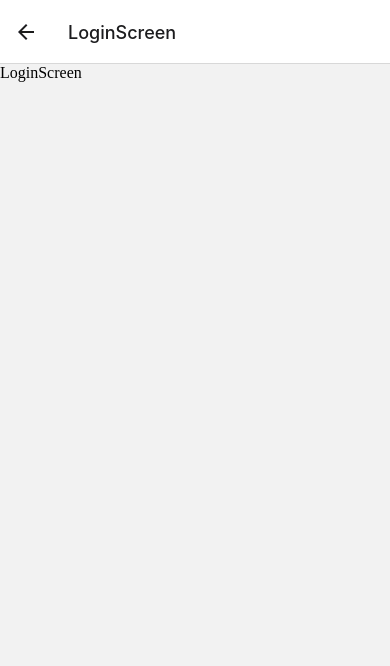
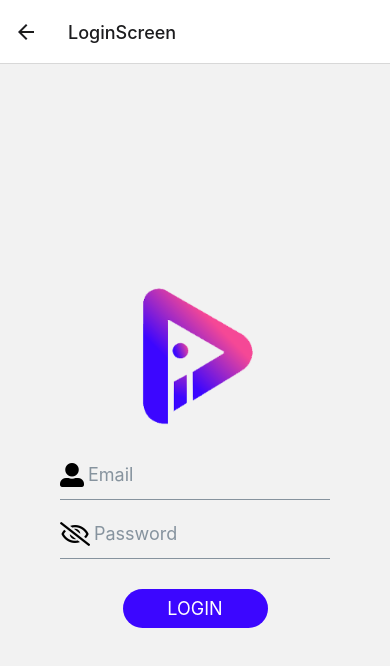
Before and after one commit to kelvindominguez1595/MyVideoAppTest, a React Native app: screen /LoginScreen in a window 390 px wide. Shown: the top 666 px of the page. Built offline with nearby package versions, Linux system fonts and the light colour scheme.

Commit message:
done loginsCreen

```diff
--- /dev/null
+++ b/src/UserFormContent/useLogin.tsx
@@ -0,0 +1,20 @@
+import { useState } from 'react';
+
+export const useLogin = <T extends Object>( initState: T ) => {
+
+    const [state, setState] = useState( initState );
+
+    const onChange = ( value: string, field: keyof T ) => {
+        setState({
+            ...state,
+            [field]: value
+        });
+    }
+
+    return {
+        ...state,
+        form: state,
+        onChange,
+    }
+
+}
--- /dev/null
+++ b/src/assets/images/index.tsx
@@ -0,0 +1 @@
+export const logomovieapp = require('./logoappmovie.png');
--- a/src/assets/styles/GlobalStyles.tsx
+++ b/src/assets/styles/GlobalStyles.tsx
@@ -1,5 +1,11 @@
 import { StyleSheet } from "react-native";
 
 export const GlobalStyles = StyleSheet.create({
-
+    btnContainer: {
+        marginTop: 20,
+        borderRadius: 50,
+    },
+    btnColor: {
+        backgroundColor: "#3C06FF"
+    },
 })
--- /dev/null
+++ b/src/assets/styles/LoginStyles.tsx
@@ -0,0 +1,19 @@
+import { StyleSheet } from "react-native";
+
+export const LoginStyles = StyleSheet.create({
+    container: {
+        flex: 1,
+        justifyContent: 'center',
+        alignItems: 'center',
+        paddingLeft: 50,
+        paddingRight: 50,
+    },
+    logoMovieapp: {
+        width: 150,
+        height:150,
+        marginBottom: 20,
+    },
+    txtInput: {
+       borderRadius: 50
+    }
+})
--- a/src/views/LoginScreen.tsx
+++ b/src/views/LoginScreen.tsx
@@ -1,7 +1,76 @@
-import React from 'react'
+import React, { useContext, useEffect } from 'react'
+import { Button, Icon, Input } from "@rneui/base";
+import { Alert, Image, Keyboard, Text, View } from 'react-native'
 
-export const LoginScreen = () => {
+import { logomovieapp } from '../assets/images';
+import { useLogin } from '../UserFormContent/useLogin';
+import { LoginStyles } from '../assets/styles/LoginStyles';
+import { GlobalStyles } from '../assets/styles/GlobalStyles';
+import { AuthContext } from '../components/Context/AuthContext';
+import { NativeStackScreenProps } from '@react-navigation/native-stack';
+
+interface Props extends NativeStackScreenProps<any, any>{};
+export const LoginScreen = ({navigation}: Props) => {
+
+  const { login, messageError, deleteMessage, status } = useContext(AuthContext);
+
+  const {email, password, onChange } = useLogin({
+    email:'',
+    password: ''
+  });
+
+
+
+  useEffect(() => {
+    if(messageError.length === 0) return;
+    Alert.alert('Alert', messageError, [{ text: 'ok', onPress: deleteMessage}] )
+  }, [messageError])
+
+  const onLogin = () => {
+    Keyboard.dismiss();
+    login({email, password: password});
+  }
+
   return (
-    <div>LoginScreen</div>
+    <View style={LoginStyles.container}>
+
+        <Image source={logomovieapp} resizeMode={'contain'} style={LoginStyles.logoMovieapp}  />
+
+      <Input
+        placeholder='Email'
+        autoCapitalize='none'
+        autoCorrect={false}
+        onChangeText={ (val) => onChange(val, 'email')}
+        leftIcon={
+         <Icon
+         name='user-alt'
+         type='font-awesome-5'
+         color='#000000'
+         />
+
+        }
+      />
+      <Input
+      placeholder='Password'
+      secureTextEntry={true}
+      autoCapitalize='none'
+      autoCorrect={false}
+      onChangeText={ (val) => onChange(val, 'password')}
+      leftIcon={
+        <Icon
+        name='eye-slash'
+        type='font-awesome-5'
+        color='#000000'
+        />
+
+       }
+      />
+        <Button
+          title="LOGIN"
+          onPress={ onLogin }
+          containerStyle={[GlobalStyles.btnContainer, {width:'50%'}]}
+          buttonStyle={GlobalStyles.btnColor}
+        />
+    </View>
   )
 }
```
Also changed, not shown: src/assets/images/logoappmovie.png (added).
